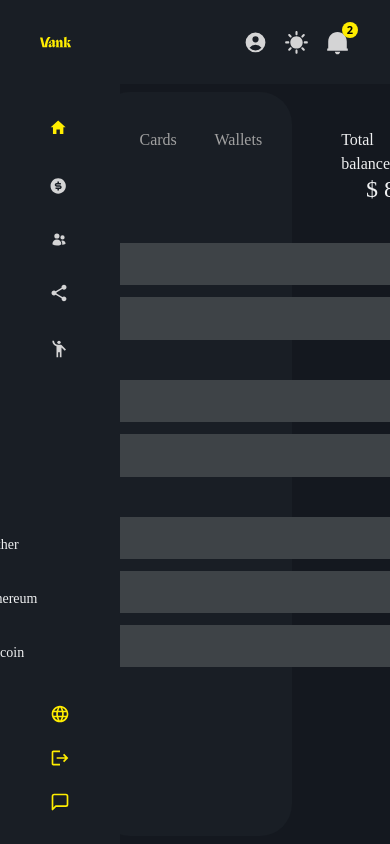
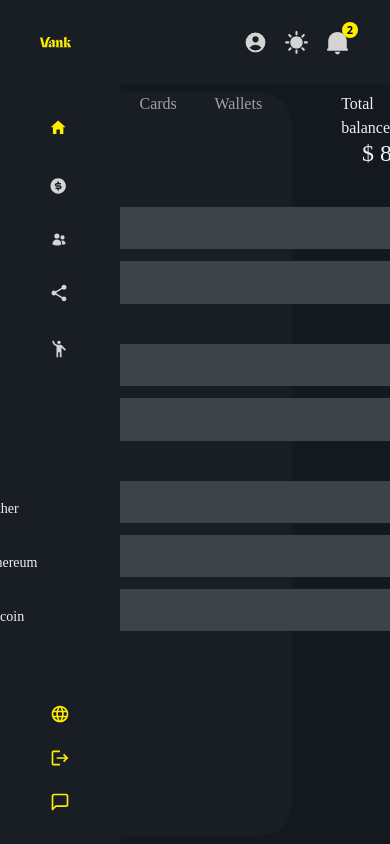
Before and after one commit to stivencv7/NavStyle, a React (Vite) app: page / in a window 390 px wide. Shown: the top 844 px of the page. Built offline with nearby package versions, Linux system fonts and the light colour scheme.

Commit message:
Se esta trabajando el responsive

```diff
--- a/src/page/PageHome/PageHome.jsx
+++ b/src/page/PageHome/PageHome.jsx
@@ -6,7 +6,7 @@ import { SectionCryto } from "./SectionCryto/SectionCryto";
 
 export const PageHome = () => {
   return (
-    <div className=" bg-[#191E25] p-[36px] xl:p-[8px] rounded-[32px] 2xl:w-[40%] w-[52%] text-body flex flex-col items-center 2xl:h-[80%]">
+    <div className=" bg-[#191E25]  xl:p-[8px] rounded-[32px] 2xl:p-[36px] 2xl:w-[40%] w-[52%] text-body flex flex-col items-center 2xl:h-[80%]">
       <SectionNav />
       <div className="flex flex-col 2xl:h-[80%] h-[538.74px] xl:h-[60%] 2xl:justify-between xl:gap-[10px] ">
         <SectionAccounts/>
--- a/src/page/PageHome/SectionNav/SectionNav.jsx
+++ b/src/page/PageHome/SectionNav/SectionNav.jsx
@@ -17,7 +17,7 @@ export const SectionNav = () => {
           Total balance
           <AiTwotoneEye />
         </span>
-        <h1 className=" text-[24px] text-end">$ 80.60</h1>
+        <h1 className=" text-[24px] text-end mr-1">$ 80.60</h1>
       </div>
     </div>
   );
```
